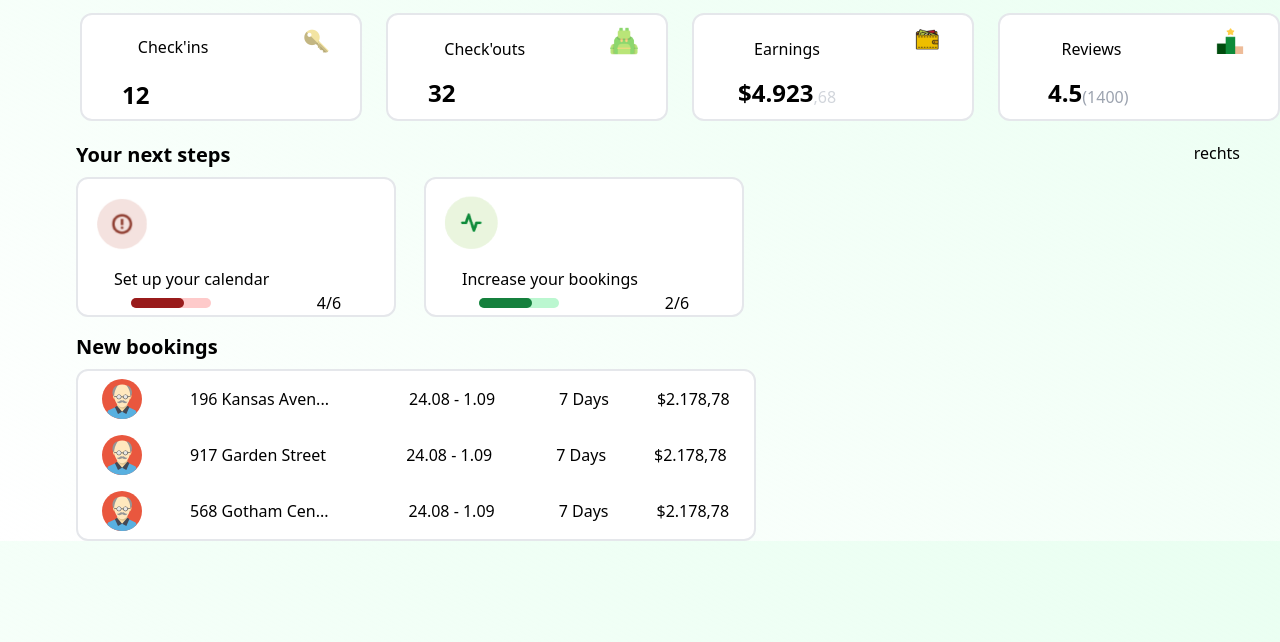
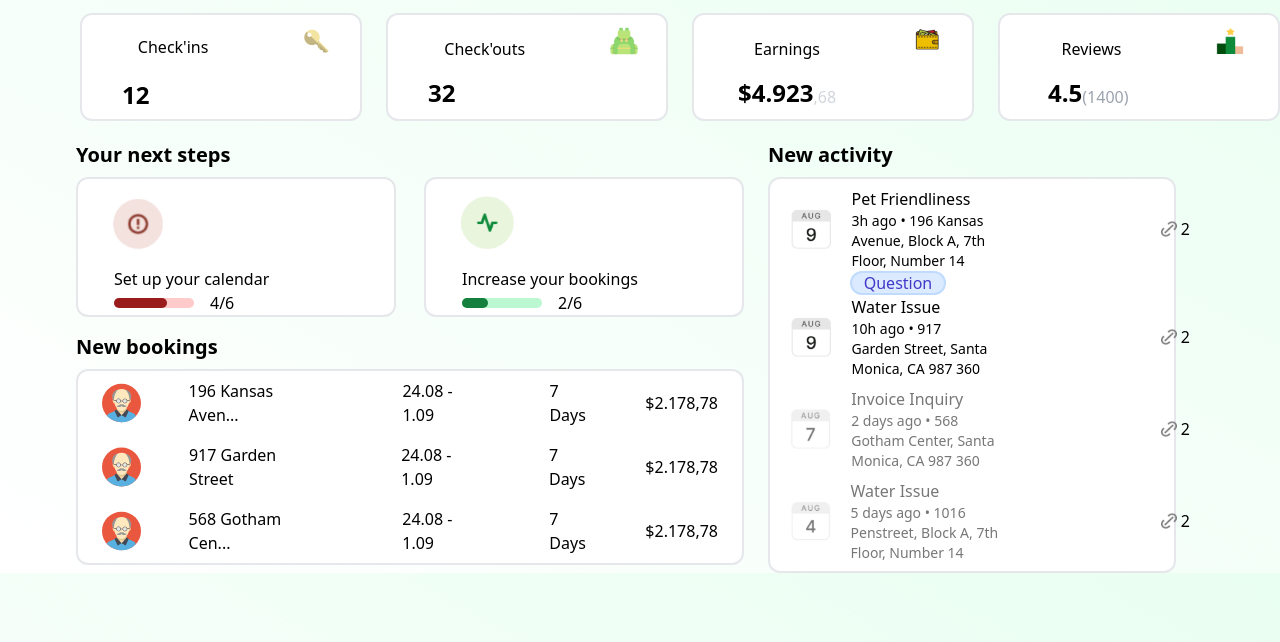
Before and after one commit to Duncanvdw/dashboard, a plain HTML site: page index.html in a window 1280 px wide. Shown: the part 148-790 px from the top of the page. Drawn offline with nearby package versions, Linux system fonts and the light colour scheme.

Commit message:
rechts onder begonnen

```diff
--- a/index.html
+++ b/index.html
@@ -84,27 +84,27 @@
         </div>
     </section>
     <section class="mt-5 mb-0 m-10">
-        <div class="flex justify-between"><!--alles  -->
+        <div class="flex"><!--alles  -->
             <div class="ml-9"><!--links  -->
                 <div class="flex justify-around flex-col mb-4"><!--links boven  -->
                     <div class="font-semibold text-xl mb-2">Your next steps</div>
                     <div class="flex">
                         <div class="border-2 border-gray-200 bg-white rounded-xl w-80">
-                            <img src="./images/uitroepteken.png" class="h-14 m-4" alt="">
+                            <img src="./images/uitroepteken.png" class="h-14 m-4 pl-4" alt="">
                             <p class="ml-9 mr-10">Set up your calendar</p>
-                            <div class="flex items-center justify-around w-30">
-                                <div class="w-20 bg-red-200 rounded-full h-2.5">
+                            <div class="flex items-center w-30">
+                                <div class="w-20 bg-red-200 rounded-full h-2.5 ml-9 mr-4">
                                     <div class="bg-red-800 h-2.5 rounded-full" style="width: 66%"></div>
                                 </div>
                                 <p>4/6</p>
                             </div>
                         </div> <!--links boven links  -->
                         <div class="border-2 border-gray-200 bg-white rounded-xl ml-7 w-80">
-                            <img src="./images/lifeline.png" class="h-14 m-4" alt="">
+                            <img src="./images/lifeline.png" class="h-14 m-4 pl-4" alt="">
                             <p class="ml-9 mr-10">Increase your bookings</p>
-                            <div class="flex items-center justify-around w-30">
-                                <div class="w-20 bg-green-200 rounded-full h-2.5">
-                                    <div class="bg-green-700 h-2.5 rounded-full" style="width: 66%"></div>
+                            <div class="flex items-center w-30">
+                                <div class="w-20 bg-green-200 rounded-full h-2.5 ml-9 mr-4">
+                                    <div class="bg-green-700 h-2.5 rounded-full" style="width: 33%"></div>
                                 </div>
                                 <p>2/6</p>
                             </div>
@@ -145,7 +145,62 @@
                     </div>
                 </div> <!--links onder  -->
             </div>
-            <div class="">rechts</div> <!--rechts  -->
+            <div class="ml-6 mr-16 w-full">
+                <div class="">
+                    <div class="font-semibold text-xl mb-2">New activity</div>
+                    <div class="border-2 border-gray-200 bg-white rounded-xl">
+                        <div class="">
+                            <div class="flex items-center mt-2">
+                                <img src="./images/9aug.png" class="h-10 m-5" alt="">
+                                <div class="">
+                                    <div class="font-medium">Pet Friendliness</div>
+                                    <div class="text-sm">3h ago • 196 Kansas Avenue, Block A, 7th Floor, Number 14</div>
+                                </div>
+                                <div class="flex items-center">
+                                    <img src="./images/url.png" class="h-4 m-5 mr-1 pl-32" alt="">
+                                    <p class=" ">2</p>
+                                </div>
+                            </div>
+                            <div class="w-24 h-6 ml-20 text-indigo-700 bg-blue-100 border-2 border-blue-200 rounded-xl flex items-center justify-center">
+                                <p>Question</p>
+                            </div>
+                        </div>
+                        <div class="flex items-center mb-2">
+                            <img src="./images/9aug.png" class="h-10 m-5" alt="">
+                            <div class="">
+                                <div class="font-medium">Water Issue</div>
+                                <div class="text-sm">10h ago • 917 Garden Street, Santa Monica, CA 987 360</div>
+                            </div>
+                            <div class="flex items-center">
+                                <img src="./images/url.png" class="h-4 m-5 mr-1 pl-[150px]" alt="">
+                                <p class=" ">2</p>
+                            </div>
+                        </div>
+                        <div class="flex items-center mb-2">
+                            <img src="./images/7aug.png" class="h-10 m-5" alt="">
+                            <div class="">
+                                <div class="font-medium text-[#767776]">Invoice Inquiry</div>
+                                <div class="text-sm text-[#767776]">2 days ago • 568 Gotham Center, Santa Monica, CA 987 360</div>
+                            </div>
+                            <div class="flex items-center">
+                                <img src="./images/url.png" class="h-4 m-5 mr-1 pl-32" alt="">
+                                <p class=" ">2</p>
+                            </div>
+                        </div>
+                        <div class="flex items-center mb-2">
+                            <img src="./images/4aug.png" class="h-10 m-5" alt="">
+                            <div class="">
+                                <div class="font-medium text-[#767776]">Water Issue</div>
+                                <div class="text-sm text-[#767776]">5 days ago • 1016 Penstreet, Block A, 7th Floor, Number 14</div>
+                            </div>
+                            <div class="flex items-center">
+                                <img src="./images/url.png" class="h-4 m-5 mr-1 pl-[134px]" alt="">
+                                <p class=" ">2</p>
+                            </div>
+                        </div>
+                    </div>
+                </div>
+            </div> <!--rechts  -->
         </div>
     </section>
 </body>
```
Also changed, not shown: images/4aug.png (added), images/7aug.png (added), images/9aug.png (added), images/url.png (added).
